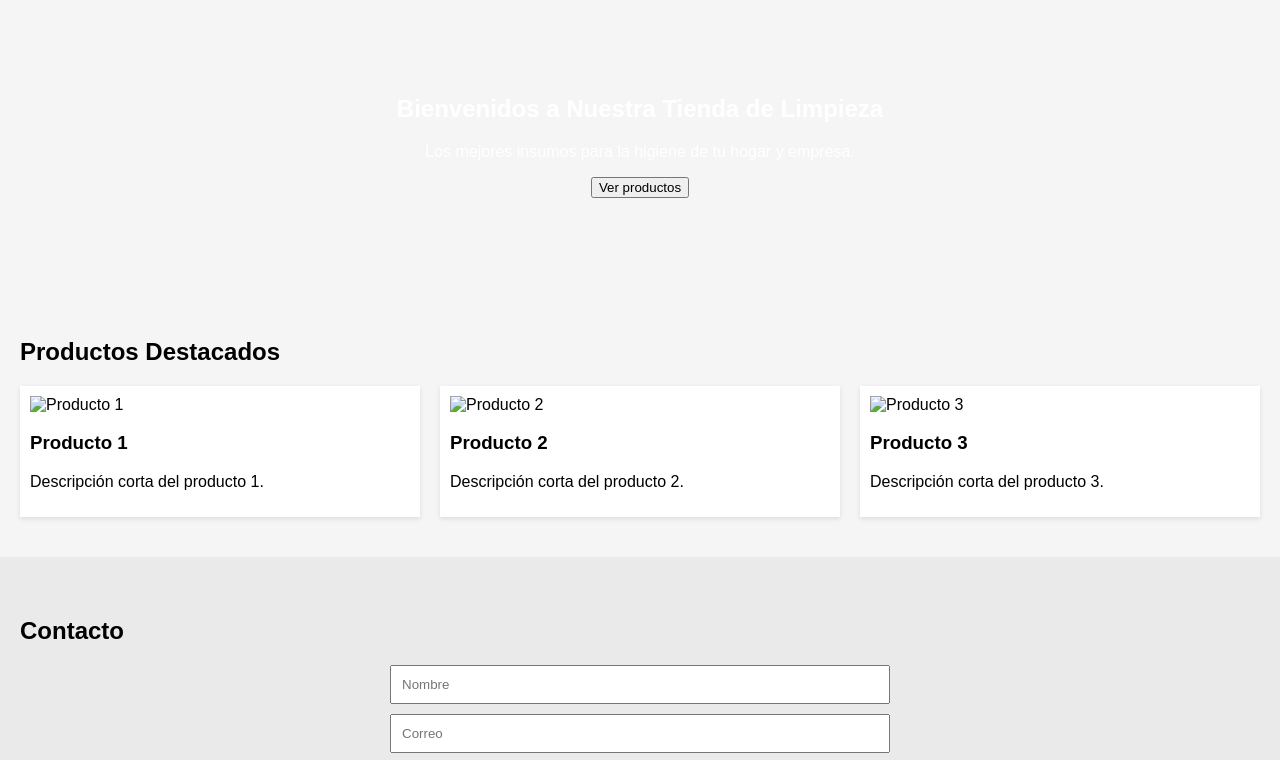
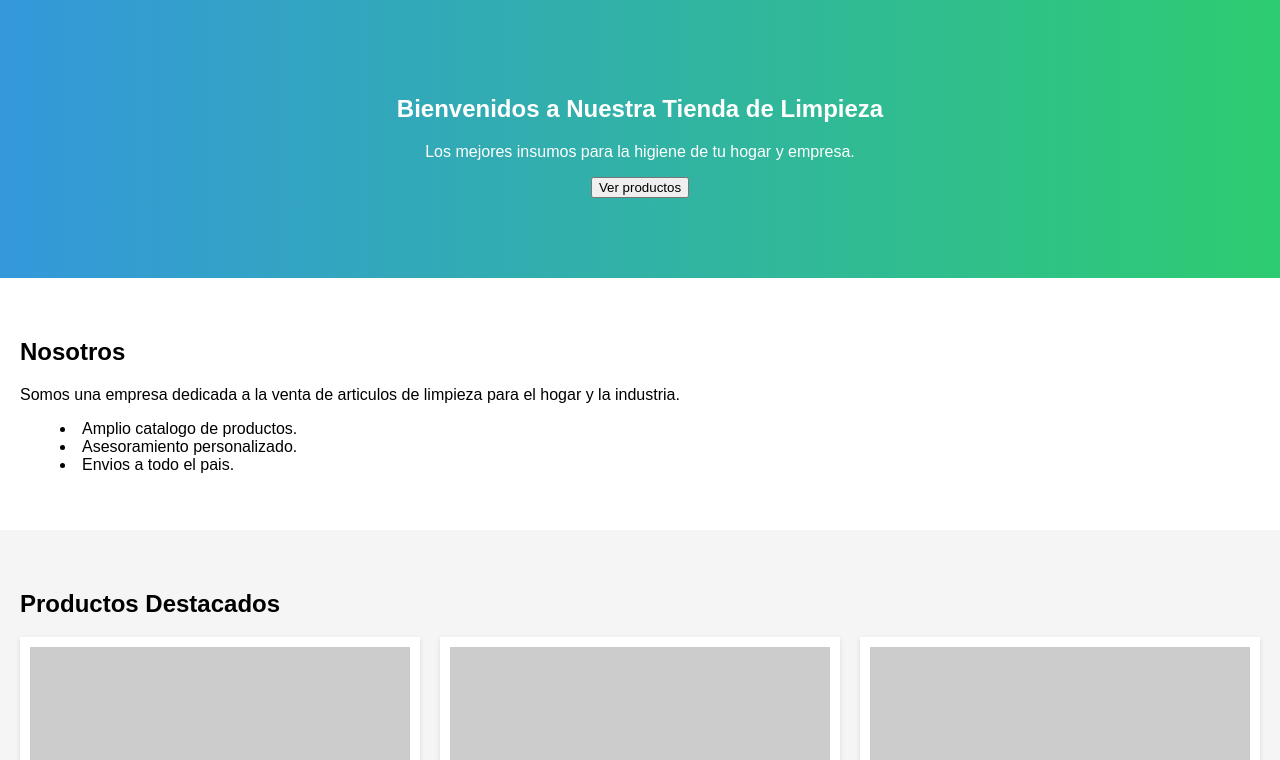
Before and after one commit to smnunezleal/central_limpieza, a plain HTML site: page index.html in a window 1280 px wide. Shown: the part 53-813 px from the top of the page. Drawn offline with Linux system fonts and the light colour scheme.

Commit message:
Expand website sections

```diff
--- a/css/style.css
+++ b/css/style.css
@@ -37,9 +37,19 @@ nav ul li a {
 
 .hero {
     text-align: center;
-    background: url('../images/hero.jpg') no-repeat center center/cover;
+    background: linear-gradient(to right, #3498db, #2ecc71);
     color: white;
     padding: 80px 20px;
+}
+
+.nosotros {
+    padding: 40px 20px;
+    background-color: #ffffff;
+}
+
+.nosotros ul {
+    list-style: disc inside;
+    margin-top: 10px;
 }
 
 .productos {
@@ -67,6 +77,10 @@ nav ul li a {
     background-color: #eaeaea;
 }
 
+.contacto p {
+    margin: 5px 0;
+}
+
 form {
     max-width: 500px;
     margin: 0 auto;
--- a/index.html
+++ b/index.html
@@ -12,6 +12,7 @@
         <nav>
             <ul>
                 <li><a href="#">Inicio</a></li>
+                <li><a href="#nosotros">Nosotros</a></li>
                 <li><a href="#productos">Productos</a></li>
                 <li><a href="#contacto">Contacto</a></li>
             </ul>
@@ -24,21 +25,31 @@
         <button>Ver productos</button>
     </section>
 
+    <section id="nosotros" class="nosotros">
+        <h2>Nosotros</h2>
+        <p>Somos una empresa dedicada a la venta de articulos de limpieza para el hogar y la industria.</p>
+        <ul>
+            <li>Amplio catalogo de productos.</li>
+            <li>Asesoramiento personalizado.</li>
+            <li>Envios a todo el pais.</li>
+        </ul>
+    </section>
+
     <section id="productos" class="productos">
         <h2>Productos Destacados</h2>
         <div class="grid">
             <div class="producto">
-                <img src="images/producto1.jpg" alt="Producto 1">
+                <img src="images/producto1.svg" alt="Producto 1">
                 <h3>Producto 1</h3>
                 <p>Descripción corta del producto 1.</p>
             </div>
             <div class="producto">
-                <img src="images/producto2.jpg" alt="Producto 2">
+                <img src="images/producto2.svg" alt="Producto 2">
                 <h3>Producto 2</h3>
                 <p>Descripción corta del producto 2.</p>
             </div>
             <div class="producto">
-                <img src="images/producto3.jpg" alt="Producto 3">
+                <img src="images/producto3.svg" alt="Producto 3">
                 <h3>Producto 3</h3>
                 <p>Descripción corta del producto 3.</p>
             </div>
@@ -47,6 +58,9 @@
 
     <section id="contacto" class="contacto">
         <h2>Contacto</h2>
+        <p>Teléfono: (011) 1234-5678</p>
+        <p>Email: info@tulimpieza.com</p>
+        <p>Dirección: Calle Falsa 123, Buenos Aires</p>
         <form>
             <input type="text" placeholder="Nombre" required>
             <input type="email" placeholder="Correo" required>
@@ -57,6 +71,7 @@
 
     <footer>
         <p>&copy; 2024 Tu Empresa de Limpieza</p>
+        <p>Whatsapp: +54 9 11 2222 3333</p>
     </footer>
 
     <script src="js/script.js"></script>
--- a/js/script.js
+++ b/js/script.js
@@ -1,2 +1,9 @@
-// Placeholder script for interactive features
-console.log('Sitio Central Limpieza listo');
+// Script sencillo para manejar el formulario de contacto
+document.addEventListener('DOMContentLoaded', () => {
+    const form = document.querySelector('form');
+    form.addEventListener('submit', evt => {
+        evt.preventDefault();
+        alert('Gracias por su mensaje!');
+        form.reset();
+    });
+});
```
Also changed, not shown: images/producto1.svg (added), images/producto2.svg (added), images/producto3.svg (added), 1 other file.
